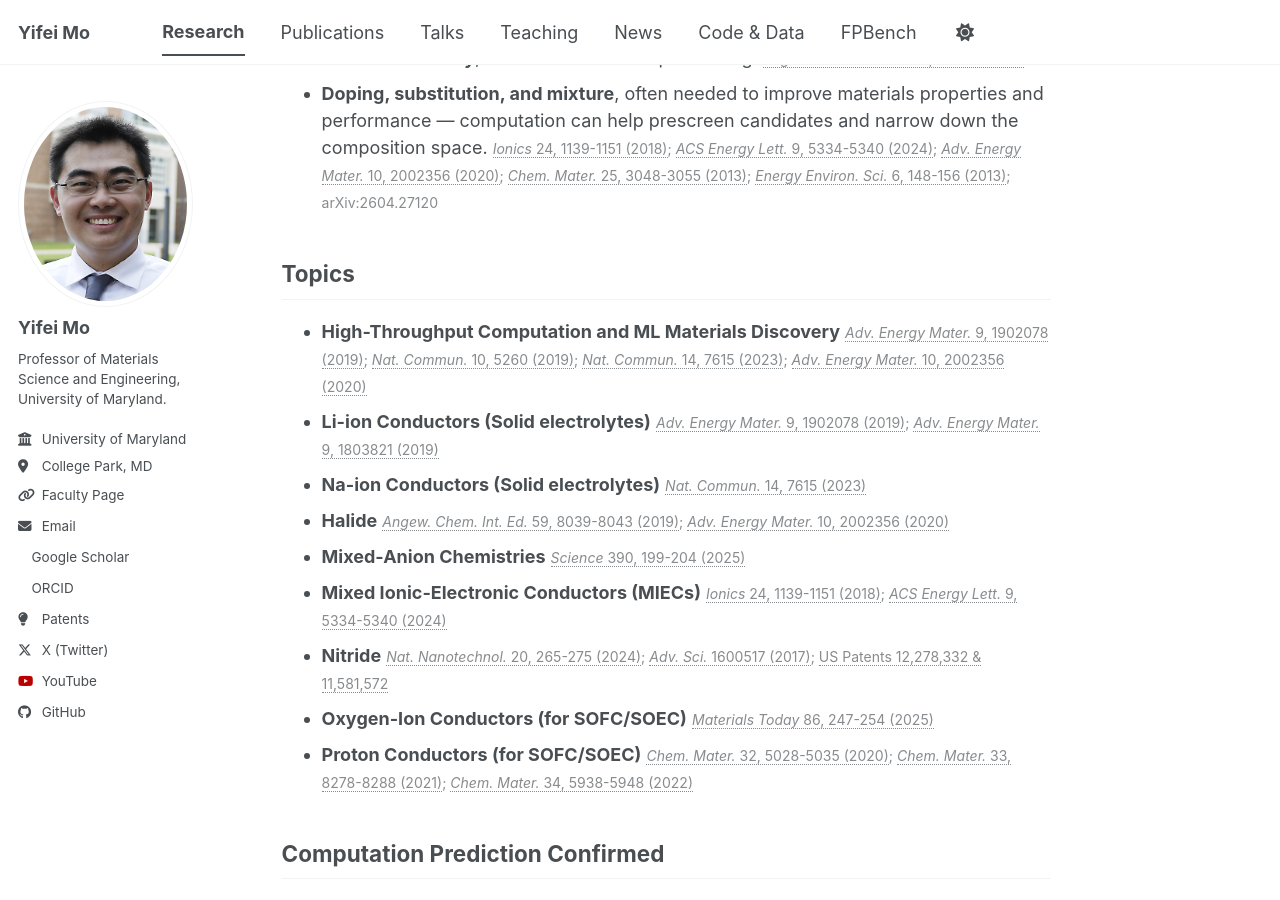
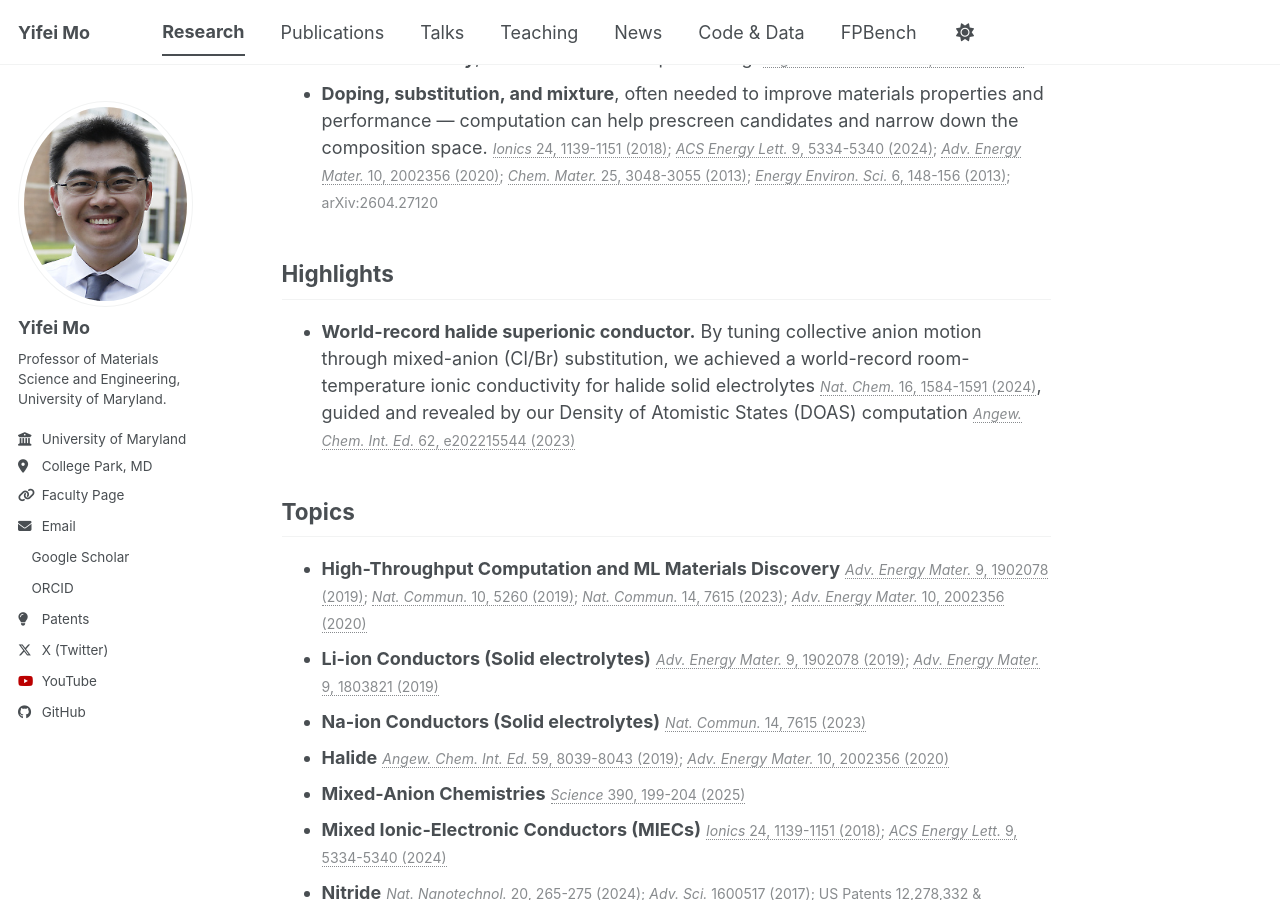
Before and after one commit to yifeimo/yifeimo.github.io, a Jekyll site: the page built from _research/materials-design-discovery.md, in a window 1280 px wide and 900 px high, scrolled down 659 px. Built offline with Jekyll 4.4.1, drawn with Linux system fonts in a browser that asks for light colours; a style sheet for code colours, icons or effects is not loaded.

Commit message:
Add Highlights section with world-record halide conductor
Co-Authored-By: Claude Sonnet 5 <noreply@anthropic.com>

```diff
--- a/_research/materials-design-discovery.md
+++ b/_research/materials-design-discovery.md
@@ -19,6 +19,11 @@ Unlike many computational studies that consider only a single property, our mate
 * **Thermal stability**, relevant to safety and processing. <span class="citation">[*Joule* 4(4), 812-821 (2020)](https://doi.org/10.1016/j.joule.2020.03.012)</span>
 * **Moisture stability**, relevant to cost and processing. <span class="citation">[*Angew. Chem. Int. Ed.* 59, 17472 (2020)](https://doi.org/10.1002/anie.202007621)</span>
 * **Doping, substitution, and mixture**, often needed to improve materials properties and performance — computation can help prescreen candidates and narrow down the composition space. <span class="citation">[*Ionics* 24, 1139-1151 (2018)](https://doi.org/10.1007/s11581-017-2268-6); [*ACS Energy Lett.* 9, 5334-5340 (2024)](https://doi.org/10.1021/acsenergylett.4c02060); [*Adv. Energy Mater.* 10, 2002356 (2020)](https://doi.org/10.1002/aenm.202002356); [*Chem. Mater.* 25, 3048-3055 (2013)](https://doi.org/10.1021/cm401232r); [*Energy Environ. Sci.* 6, 148-156 (2013)](https://doi.org/10.1039/c2ee23355j); arXiv:2604.27120</span>
+
+Highlights
+------
+
+* **World-record halide superionic conductor.** By tuning collective anion motion through mixed-anion (Cl/Br) substitution, we achieved a world-record room-temperature ionic conductivity for halide solid electrolytes <span class="citation">[*Nat. Chem.* 16, 1584-1591 (2024)](https://doi.org/10.1038/s41557-024-01634-6)</span>, guided and revealed by our Density of Atomistic States (DOAS) computation <span class="citation">[*Angew. Chem. Int. Ed.* 62, e202215544 (2023)](https://doi.org/10.1002/anie.202215544)</span>
 
 Topics
 ------
```
